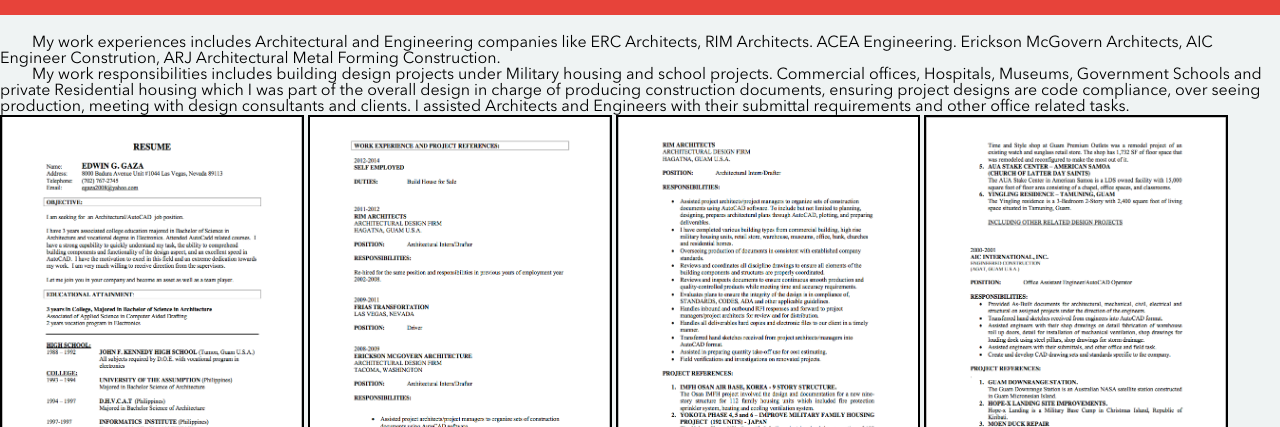
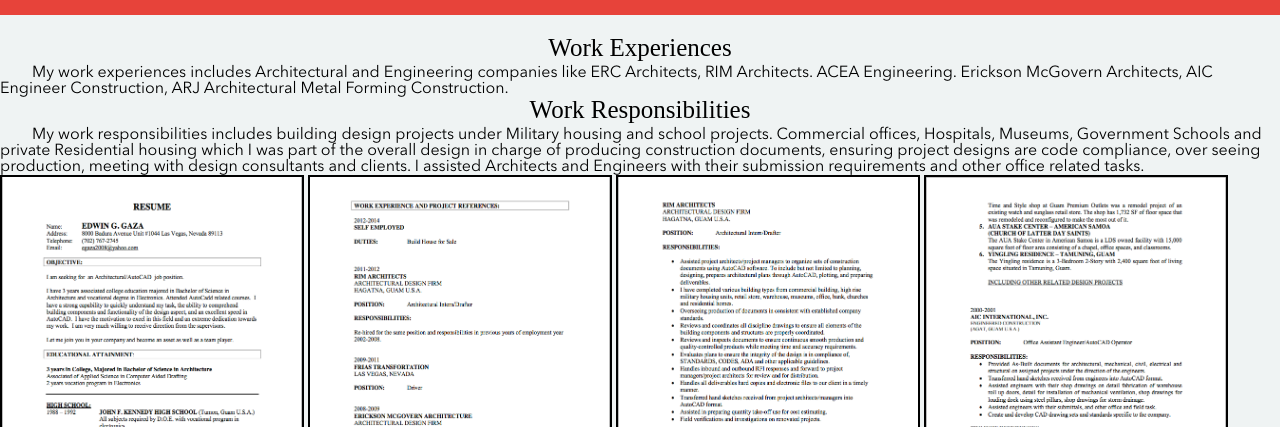
Before and after one commit to Egaza/Egaza.Github.io, a plain HTML site: page joboverview.html in a window 1280 px wide. Shown: the part 373-800 px from the top of the page. Drawn offline with Linux system fonts and the light colour scheme.

Commit message:
more content

```diff
--- a/css/client.css
+++ b/css/client.css
@@ -192,6 +192,13 @@
      text-indent: 2em;
  }
 
+ .Job {
+     font-size: 25px;
+     text-align: center;
+     font-style: bold;
+     padding-bottom: 5px;
+ }
+
  .footeralt {
      position: fixed;
      bottom: 0;
@@ -274,7 +281,7 @@
  #profile {
      padding-right: 5px;
      padding-left: 5px;
-     padding-top: 5px;
+     text-align: center;
  }
 
  li {
--- a/joboverview.html
+++ b/joboverview.html
@@ -24,11 +24,11 @@
     <div id="header">
         <h1 id="name">Job Overview</h1>
     </div>
-
     <div class="content">
-        <p class="para"> My work experiences includes Architectural and Engineering companies like ERC Architects, RIM Architects. ACEA Engineering. Erickson McGovern Architects, AIC Engineer Constrution, ARJ Architectural Metal Forming Construction.</p>
-
-        <p class="para">My work responsibilities includes building design projects under Military housing and school projects. Commercial offices, Hospitals, Museums, Government Schools and private Residential housing which I was part of the overall design in charge of producing construction documents, ensuring project designs are code compliance, over seeing production, meeting with design consultants and clients. I assisted Architects and Engineers with their submittal requirements and other office related tasks.
+        <h1 class="Job"> Work Experiences</h1>
+        <p class="para"> My work experiences includes Architectural and Engineering companies like ERC Architects, RIM Architects. ACEA Engineering. Erickson McGovern Architects, AIC Engineer Construction, ARJ Architectural Metal Forming Construction.</p>
+        <h1 class="Job">Work Responsibilities</h1>
+        <p class="para">My work responsibilities includes building design projects under Military housing and school projects. Commercial offices, Hospitals, Museums, Government Schools and private Residential housing which I was part of the overall design in charge of producing construction documents, ensuring project designs are code compliance, over seeing production, meeting with design consultants and clients. I assisted Architects and Engineers with their submission requirements and other office related tasks.
         </p>
     </div>
     <div id="resumes">
```
Also changed, not shown: index.html (+2 -1 lines).
